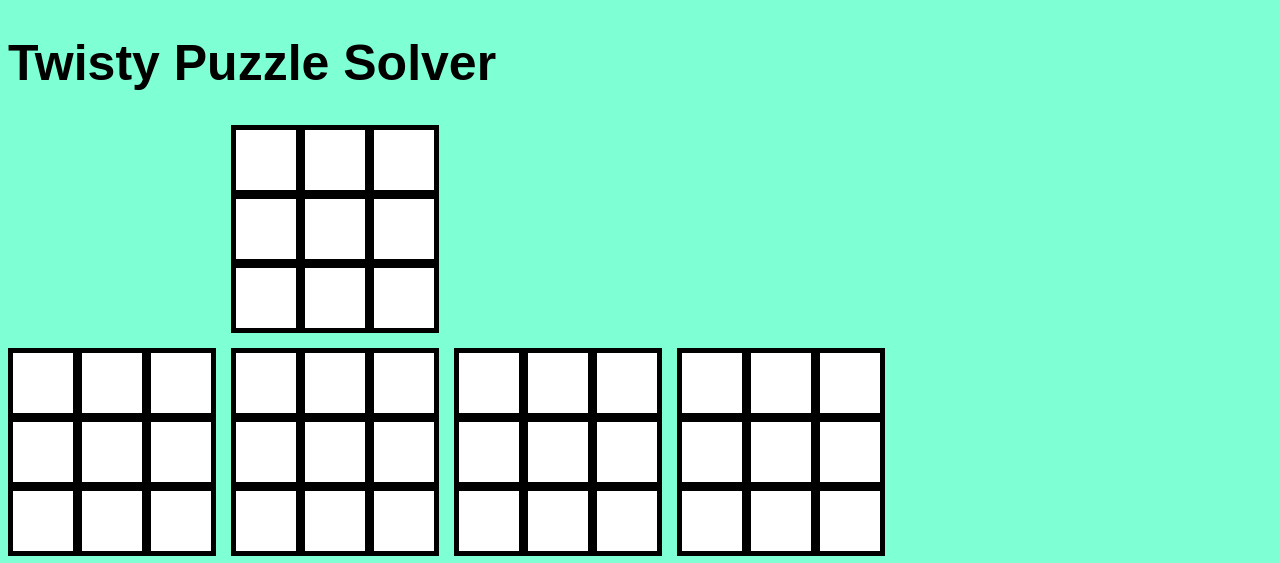
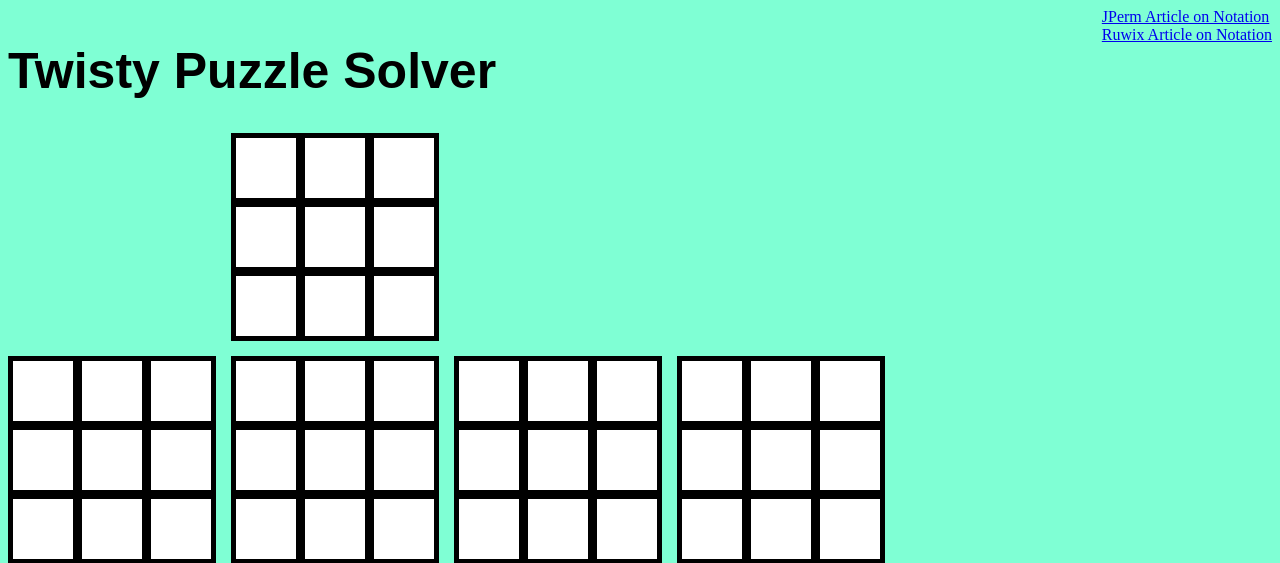
Before and after one commit to KingTingTheGreat/CubeSolver, a Flask app: template templates/index.html in a window 1280 px wide. Shown: the top 563 px of the page. Run offline with Flask 3, Linux system fonts and the light colour scheme; the template is opened without the code that fills it, so the values that code supplies are empty.

Commit message:
links explaining rubiks cube notation

```diff
--- a/templates/index.html
+++ b/templates/index.html
@@ -10,7 +10,14 @@
 </head>
 <!-- <body onload='resetSquares()'>' -->
 <body>
-    <h1 class="title">Twisty Puzzle Solver</h1>
+    <div class="page-top">
+        <h1 class="title">Twisty Puzzle Solver</h1>
+        <div class="notation-links">
+            <a href="https://jperm.net/3x3/moves" target="_blank">JPerm Article on Notation</a>
+            <br>
+            <a href="https://ruwix.com/the-rubiks-cube/notation/" target="_blank">Ruwix Article on Notation</a>
+        </div>
+    </div>
     <div class="input-cube">
         <div class="spacer-face"></div>
 
@@ -115,10 +122,6 @@
             <button class="button" id="clear-button" onclick="clearSquares()">Clear</button>
         </div>
     </div>
-    <div>
-        <a href="https://jperm.net/3x3/moves" target="_blank">JPerm Article on Notation</a>
-        <a href="https://ruwix.com/the-rubiks-cube/notation/" target="_blank">Ruwix Article on Notation</a>
-    </div>
 
 
     <script src="../static/javascript/main.js"></script>
```
